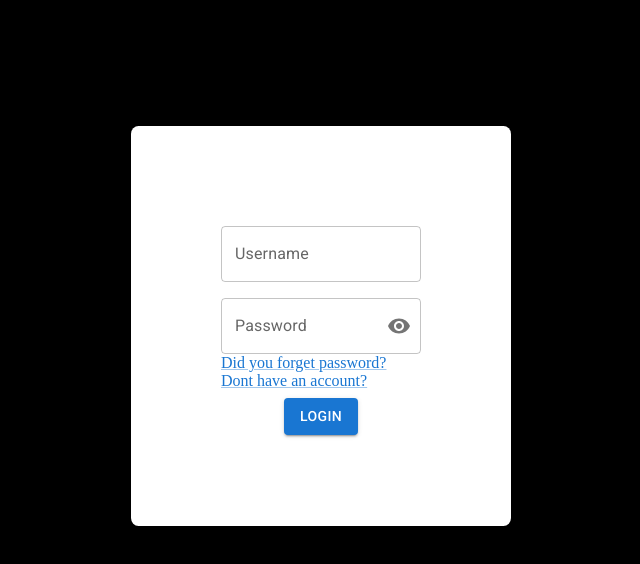
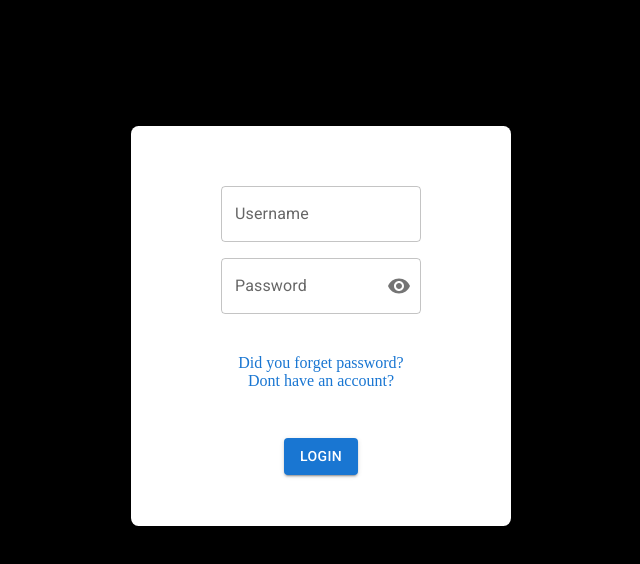
Before and after one commit to mkmuniz/Stormy, a React (Create React App) app in the folder games-api/: page /user/login in a window 1280 px wide. Shown: the top 564 px of the page, without its empty margins (319-959 px from the left). Built offline with nearby package versions, Linux system fonts and the light colour scheme; the HTML template or start-up script is replaced by a standard one.

Commit message:
stylizing some more features in login page

```diff
--- a/games-api/src/pages/login/index.tsx
+++ b/games-api/src/pages/login/index.tsx
@@ -54,8 +54,8 @@ export default function Login() {
     };
 
     return<>
-    <Grid container direction="column" alignItems="center" justifyContent="center" bgcolor="white" width="30%" margin="auto" marginTop="10%" height="100%" minHeight="400px" borderRadius="2%" mx="auto">
-    <Box justifyContent="center">
+    <Grid container direction="column" textAlign="center" justifyContent="center" bgcolor="white" width="30%" margin="auto" marginTop="10%" height="100%" minHeight="400px" borderRadius="2%" mx="auto">
+    <Box justifyContent="center" alignItems="center">
           <FormControl onSubmit={doLogin}>
           <FormControl sx={{ m: 1, width: '25ch', bgcolor: 'white', borderRadius: 1 }} variant="outlined">
             <InputLabel htmlFor="outlined-adornment-password">Username</InputLabel>
@@ -85,8 +85,8 @@ export default function Login() {
             }
             label="Password"
           />
-          <Link href="">Did you forget password?</Link>
-          <Link href="/user/signup">Dont have an account?</Link>
+            <Link href="/forgotpassword" underline="none" sx={{ mt: 5 }}>Did you forget password?</Link>
+            <Link href="/user/signup" underline="none" sx={{ mb: 5 }}>Dont have an account?</Link>
         </FormControl>
             <Box textAlign="center">
               <Button variant="contained" color="primary" onClick={doLogin}> Login</Button>
```
